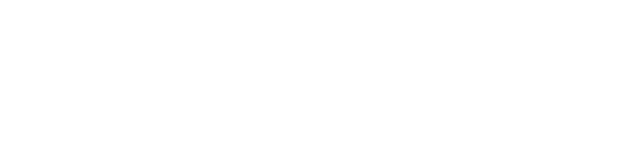
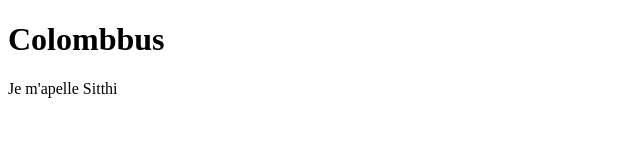
Before and after one commit to Skbk/repo_test, a plain HTML site: page index.html in a window 1280 px wide. Shown: the whole page, without its empty margins (0-640 px from the left). Drawn offline with Linux system fonts and the light colour scheme.

Commit message:
Update index.html

```diff
--- a/index.html
+++ b/index.html
@@ -7,6 +7,7 @@
     <title>Repo test</title>
 </head>
 <body>
-
+    <h1>Colombbus</h1>
+    <p>Je m'apelle Sitthi</p>
 </body>
 </html>
```
